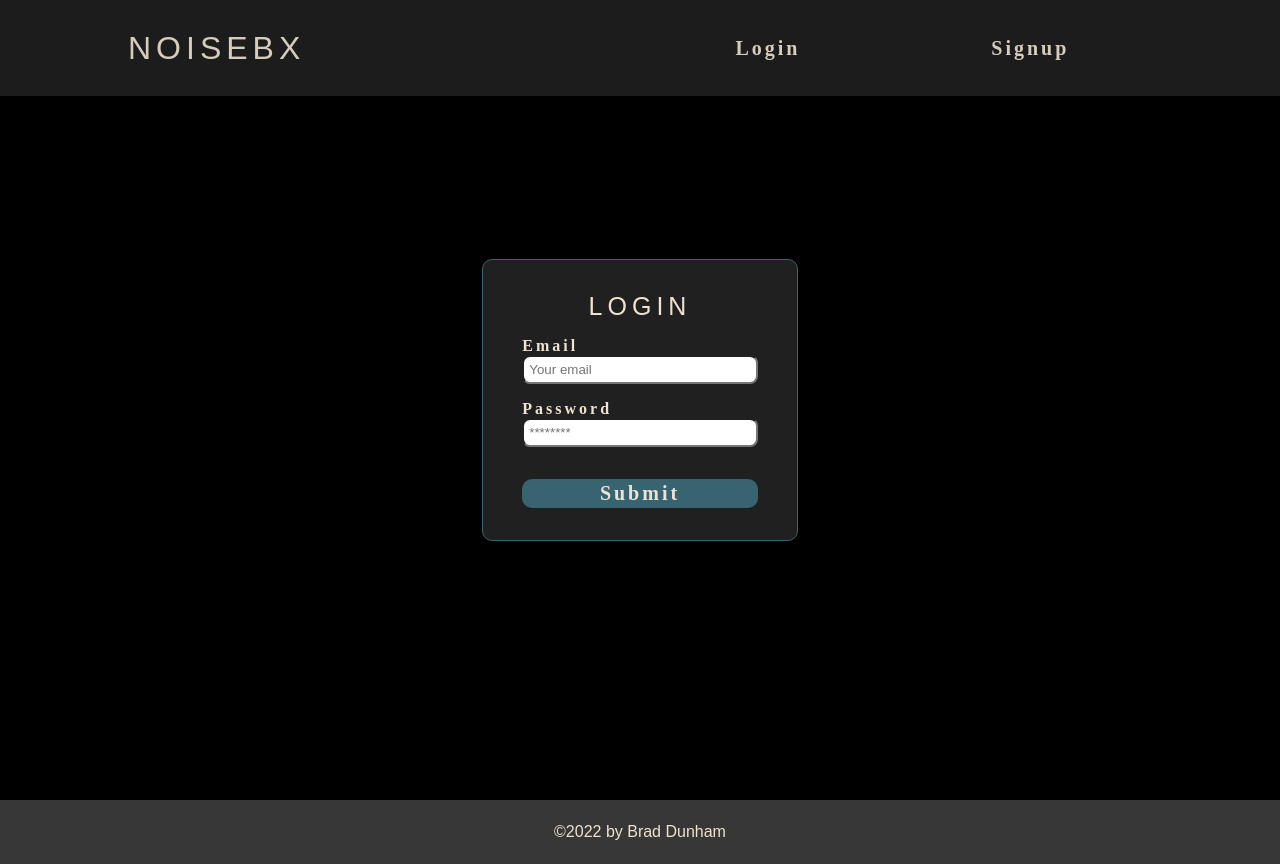
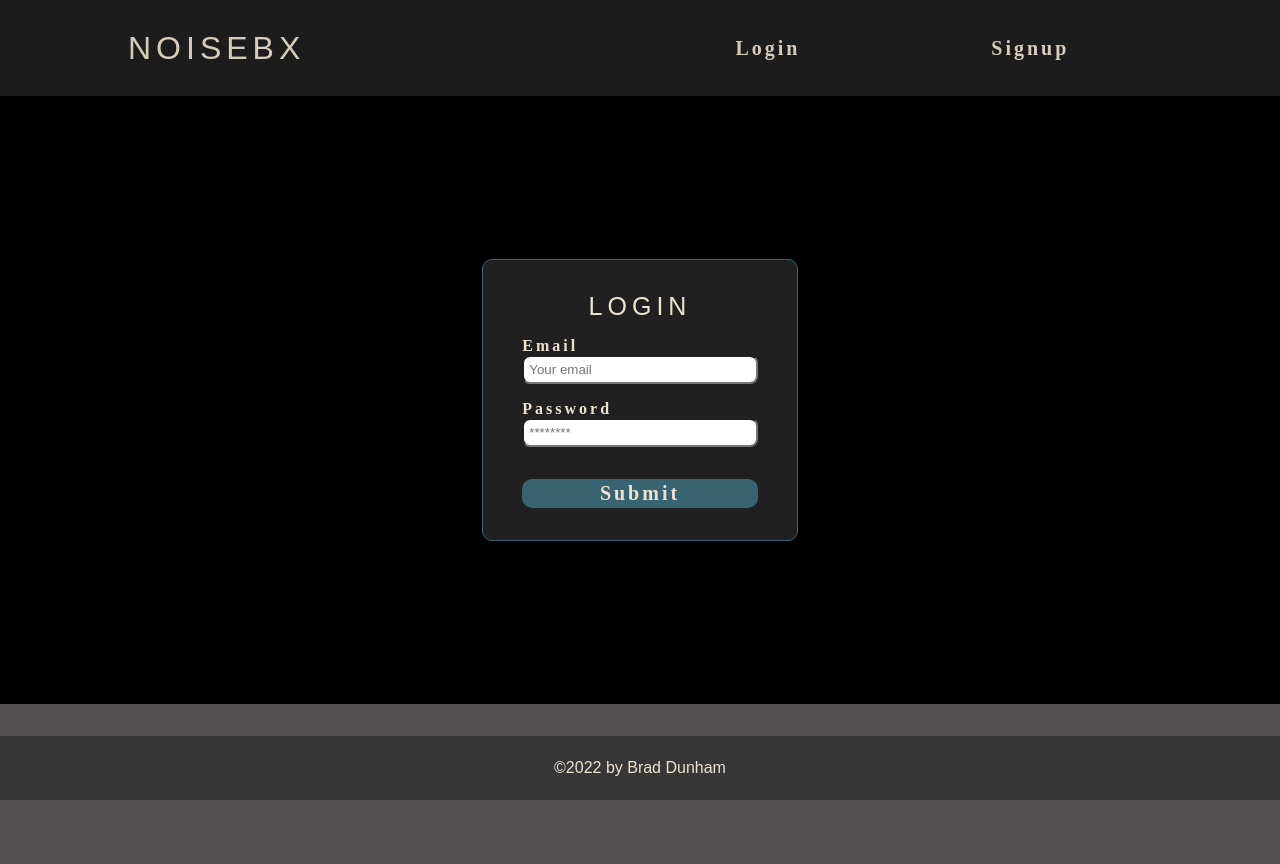
Before and after one commit to BDunham484/psychic-rotary-system, a React (Create React App) app in the folder client/: page /login in a window 1280 px wide. After the commit the page ends 800 px from the top, so only its background shows below. Built offline with nearby package versions, Linux system fonts and the light colour scheme; no server answers; some icons are missing; a web font is replaced by a local one.

Commit message:
show styles

```diff
--- a/client/src/index.css
+++ b/client/src/index.css
@@ -311,7 +311,8 @@ main {
 /* LOGIN STYLES START */
 .container {
   width: 100vw;
-  min-height: 100vh;
+  min-height: 88vh;
+  padding-top: 12vh;
   display: flex;
   justify-content: center;
   align-items: center;
```
